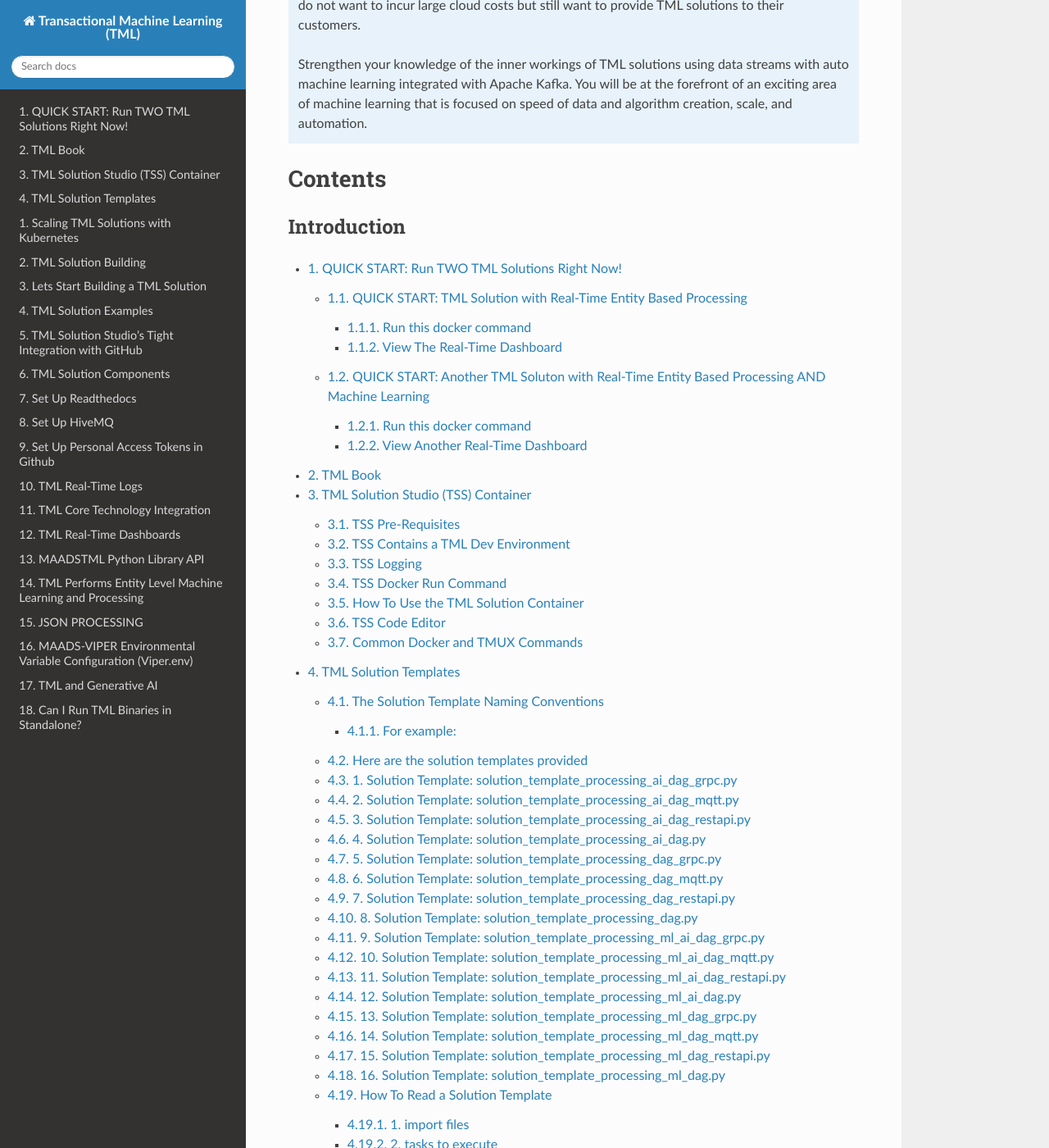
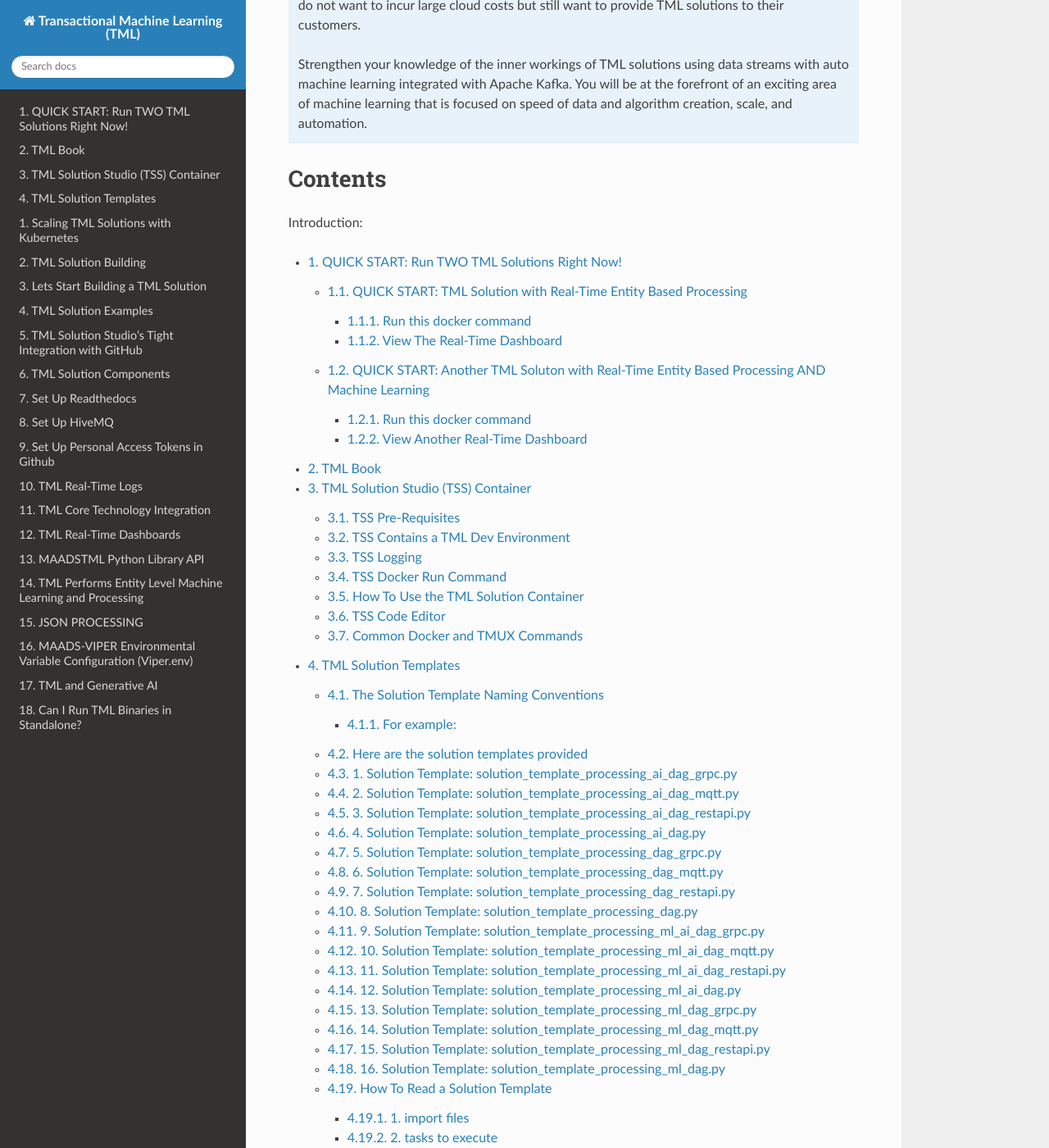
Before and after one commit to smaurice101/readthedocs, a Sphinx documentation site: the page built from docs/source/index.rst, in a window 1280 px wide and 1400 px high, scrolled down 3985 px. Shown: the whole window at 82% size. Built offline with Sphinx 7.4.7 and the Read the Docs theme 3.1.0, drawn with Linux system fonts in a browser that asks for light colours; part of the change alters nothing that is shown.

```diff
--- a/docs/source/index.rst
+++ b/docs/source/index.rst
@@ -201,8 +201,7 @@ Apply data preprocessing and auto machine learning to data streams and create tr
 Contents
 =======
 
-Introduction
------------
+Introduction:
 
 .. toctree::
    :numbered:
@@ -212,8 +211,7 @@ Introduction
    docker
    solutions
 
-Scaling
------------
+Scaling:
 
 .. toctree::
    :numbered:
```
